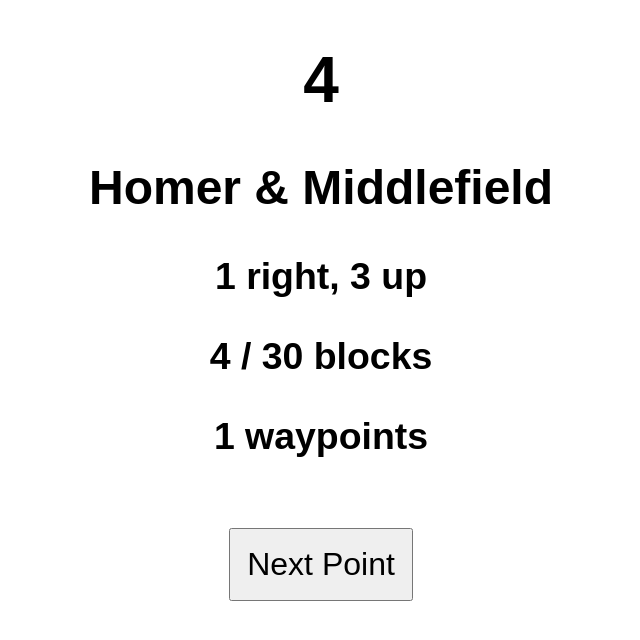
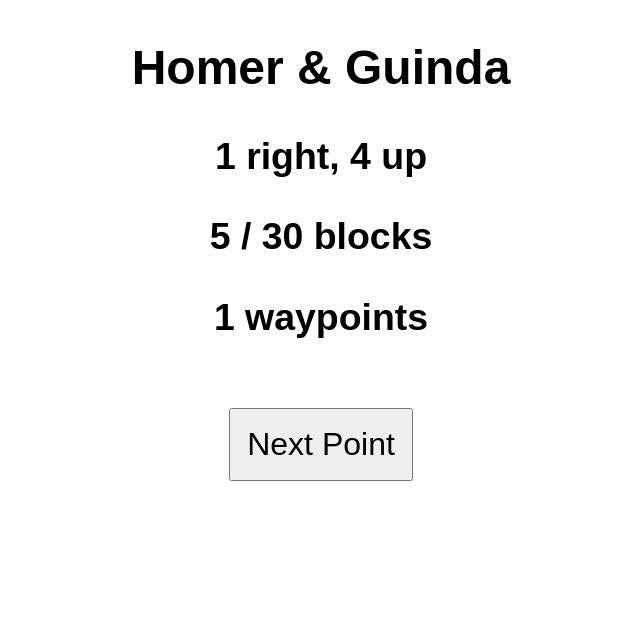
Before and after one commit to ztomasze/run-run, a plain HTML site: page index.html in a window 1280 px wide. Both pictures are taken after a click on the button "Next Point". Shown: the whole page, without its empty margins (319-959 px from the left). Drawn offline with Linux system fonts and the light colour scheme.

Commit message:
Added a block and cut point names

```diff
--- a/index.html
+++ b/index.html
@@ -18,14 +18,8 @@
     </style>
     <script>
       // x = 170m, y = 140m
-      const colStreets = ['Waverly', 'Cowper', 'Webster', 'Middlefield'];
+      const colStreets = ['Waverly', 'Cowper', 'Webster', 'Middlefield', 'Guinda'];
       const rowStreets = ['Forest', 'Homer', 'Channing', 'Addison'];
-      const points = [
-        ['0', '1', '2', '3'],
-        ['7', '6', '5', '4'],
-        ['8', '9', 'a', 'b'],
-        ['f', 'e', 'd', 'c'],
-      ];
 
       const segmentsPerRun = 30;
       let waypoints = 0;
@@ -41,7 +35,6 @@
       function display() {
         const app = document.getElementById("run-run-app");
         let html = '';
-        html += '<h1>' + points[atPoint.row][atPoint.col] + '</h1>'
         html += '<h2>' + rowStreets[atPoint.row] + ' &amp; ' + colStreets[atPoint.col] + '</h2>'
         html += '<h3>' + atPoint.rowDown + " right, " + atPoint.colDown + " up</h3>"
         html += '<h3>' + atPoint.segments + " / " + segmentsPerRun + " blocks</h3>";
@@ -53,9 +46,8 @@
       function selectNextPoint() {
         let nextPoint = {...atPoint};
         while (nextPoint.row === atPoint.row && nextPoint.col === atPoint.col) {
-          nextPoint.row = Math.floor(Math.random() * colStreets
-  .length);
-          nextPoint.col = Math.floor(Math.random() * rowStreets.length);
+          nextPoint.row = Math.floor(Math.random() * rowStreets.length);
+          nextPoint.col = Math.floor(Math.random() * colStreets.length);
           console.log(nextPoint);
         }
 
```
